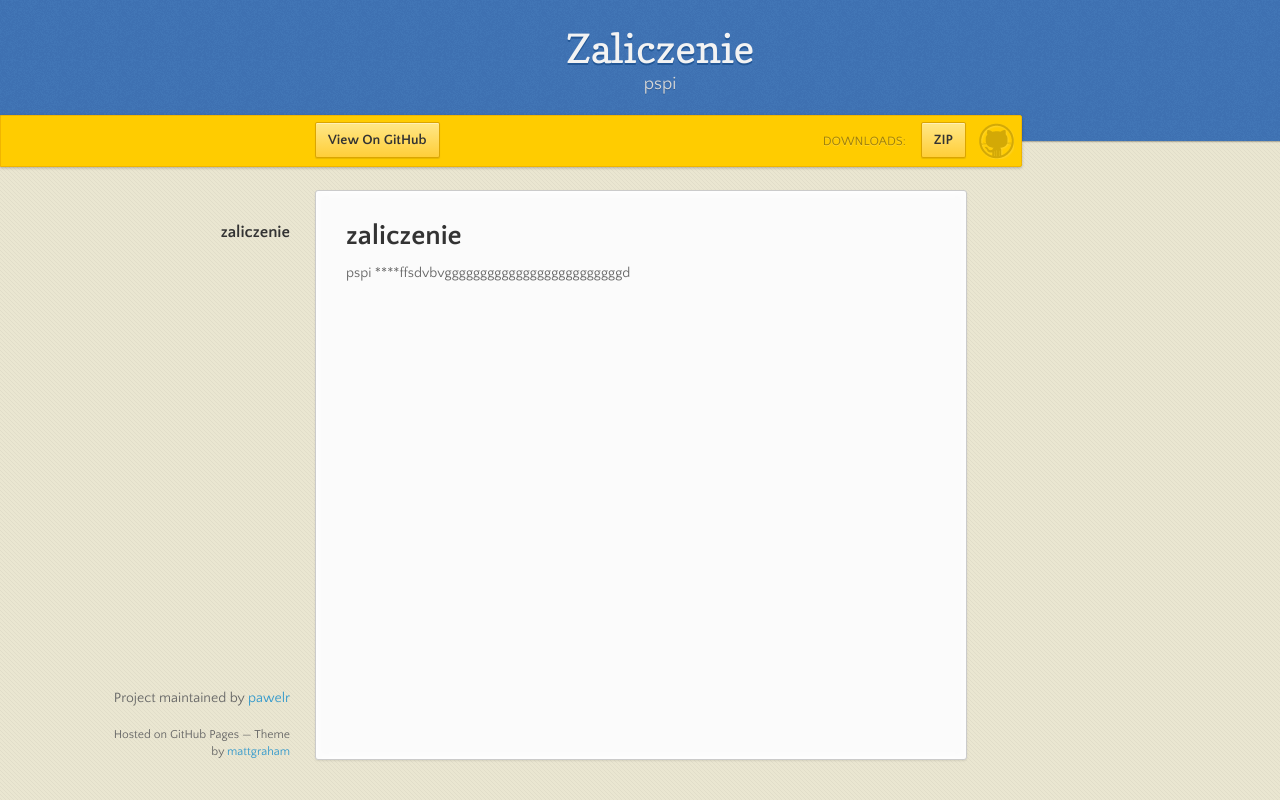
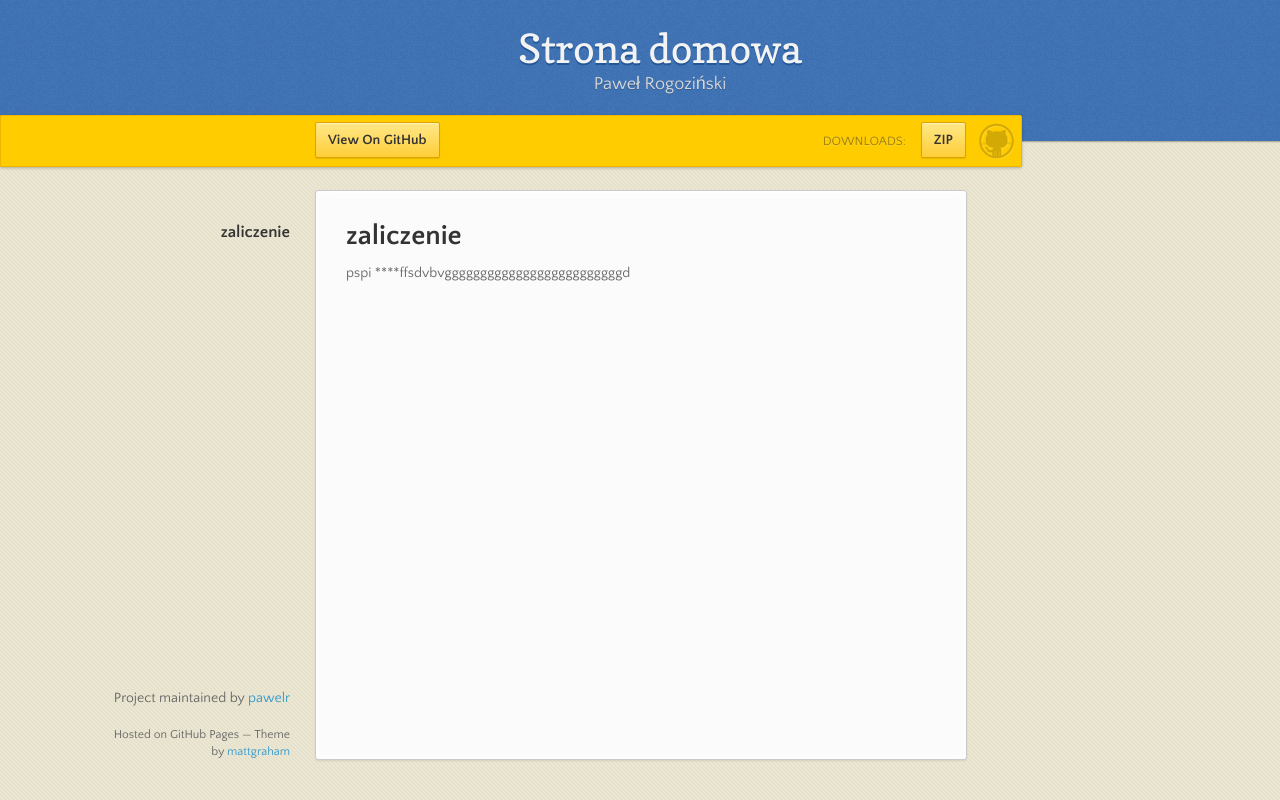
Before and after one commit to pawelr/zaliczenie, a plain HTML site: page index.html in a window 1280 px wide. Drawn offline with nearby package versions, Linux system fonts and the light colour scheme.

Commit message:
Update index.html

```diff
--- a/index.html
+++ b/index.html
@@ -17,8 +17,8 @@
   <body>
 
       <header>
-        <h1>Zaliczenie</h1>
-        <p>pspi</p>
+        <h1>Strona domowa</h1>
+        <p>Paweł Rogoziński</p>
       </header>
 
       <div id="banner">
```
